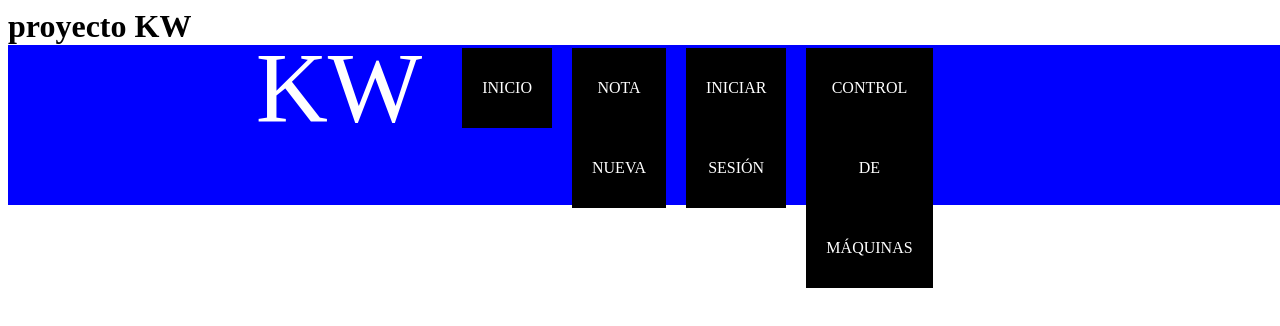
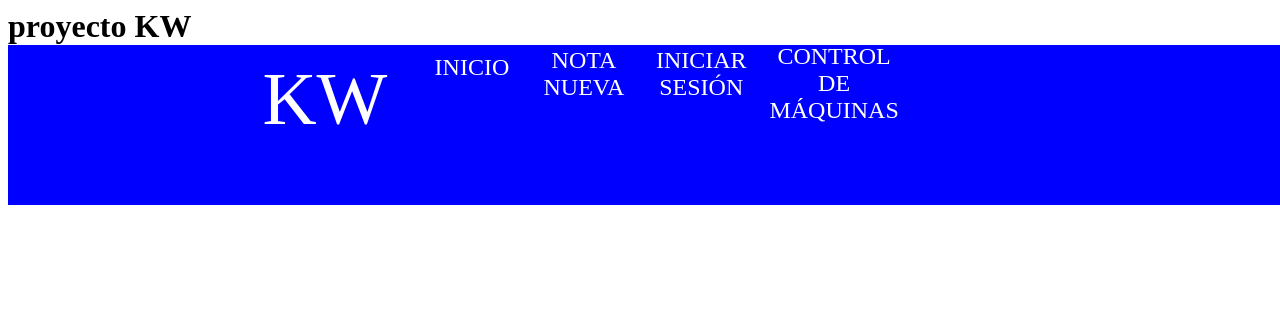
Before and after one commit to YadimirCovBel/kwPeoy02, an Angular app in the folder proyLavanderia02/: page /home in a window 1280 px wide. Shown: the top 326 px of the page. Built offline with nearby package versions, Linux system fonts and the light colour scheme.

Commit message:
se centro el menu de navegacion y coloco en un cuadro azul del header

```diff
--- a/proyLavanderia02/src/app/app.component.css
+++ b/proyLavanderia02/src/app/app.component.css
@@ -34,7 +34,7 @@ header ul{
     width: 50%;
     height: inherit;
     margin: 0;
-    margin-top: 3px;
+    margin-top: 11px;
 }
 header nav > ul {
     display: flex;
@@ -46,7 +46,6 @@ header ul li{
     margin: auto;
     margin-right: 20px;
     text-align: center;
-    line-height: 80px;
 }
 header a{
     padding-right: 20px;
@@ -58,12 +57,14 @@ header a{
 }
 
 header a:hover, .actived{
-    background: black;
+    background: transparent;
+    color: black;
+    transform: scale(1.5,1.5 )
 }
 
 /*logotipo  */
 #logo{font-family: 'Times New Roman', Times, serif;
-    font-size: 100px; }
+    font-size: 75px; }
 
 #logo a{transition: color 500ms, transform 500ms;}
 
```
